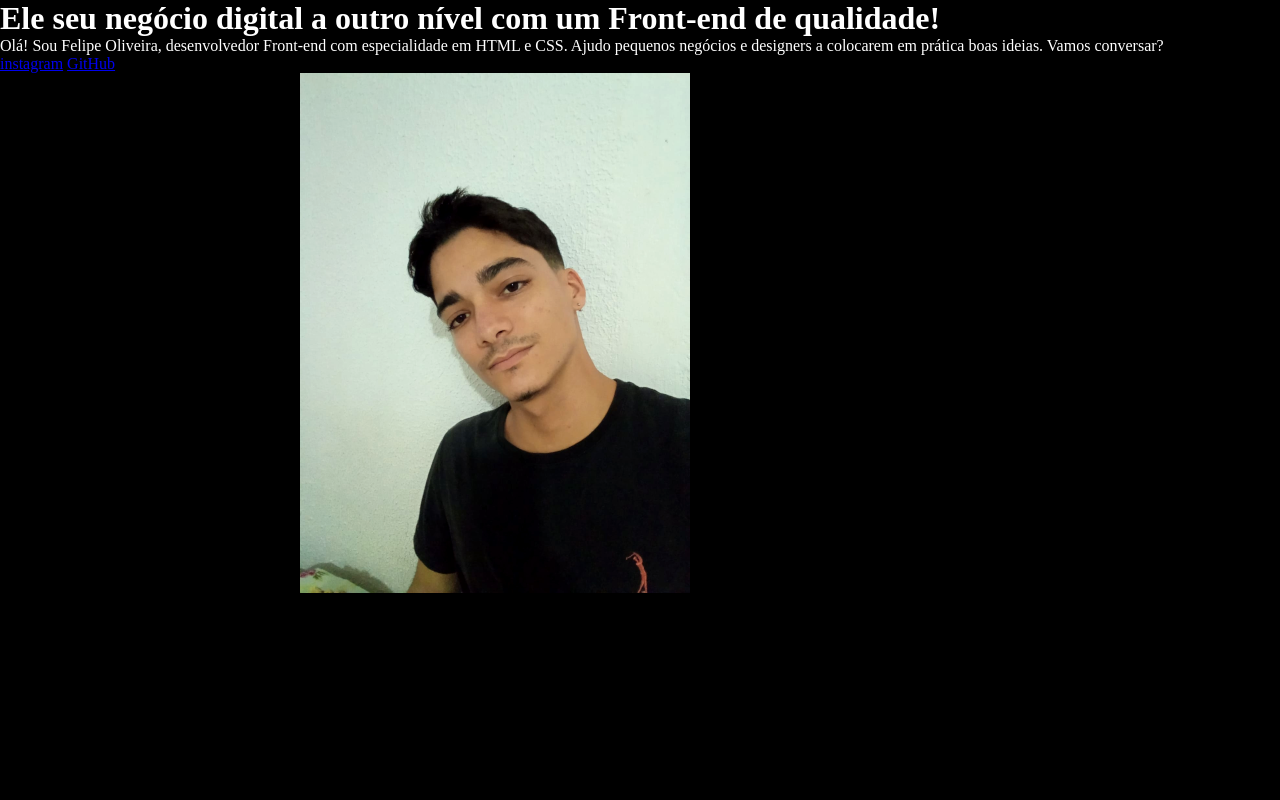
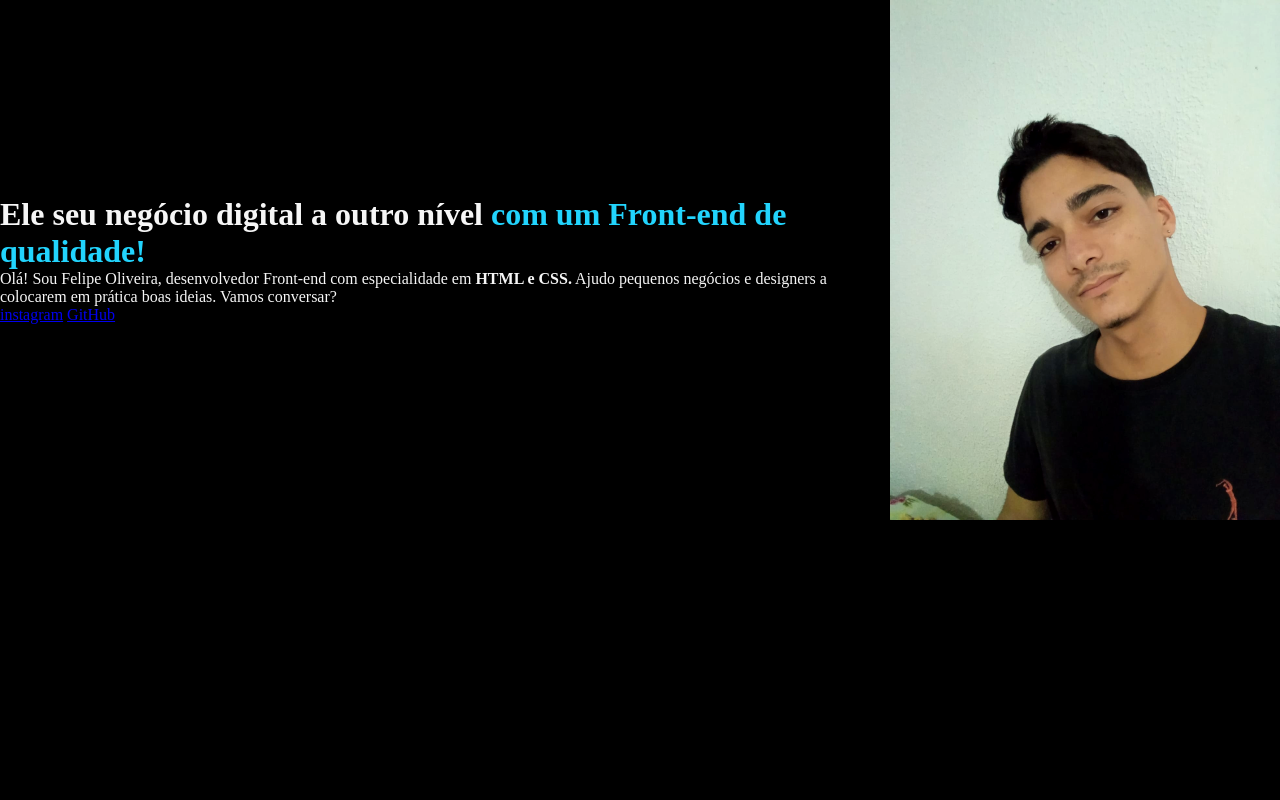
Before and after one commit to Felipeoliveeira/html-css, a PHP site: page / in a window 1280 px wide. Run offline with PHP 8.4, Linux system fonts and the light colour scheme.

Commit message:
Começando a ajustar posicionamento.

```diff
--- a/Portfólio1/index.html
+++ b/Portfólio1/index.html
@@ -10,8 +10,8 @@
 <body>
     <main>
         <div>
-            <h1>Ele seu negócio digital a outro nível <strong>com um Front-end de qualidade!</strong></h1>
-            <p>Olá! Sou Felipe Oliveira, desenvolvedor Front-end com especialidade em HTML e CSS. Ajudo pequenos negócios e designers a colocarem em prática boas ideias. Vamos conversar?</p>
+            <h1>Ele seu negócio digital a outro nível <strong id="destaque">com um Front-end de qualidade!</strong></h1>
+            <p>Olá! Sou Felipe Oliveira, desenvolvedor Front-end com especialidade em <strong>HTML e CSS.</strong> Ajudo pequenos negócios e designers a colocarem em prática boas ideias. Vamos conversar?</p>
             <a href="https://www.instagram.com/felipeolverr">instagram</a>
             <a href="https://github.com/Felipeoliveeira">GitHub</a>
         </div>
--- a/Portfólio1/style.css
+++ b/Portfólio1/style.css
@@ -5,11 +5,16 @@
     padding: 0%;
 }
 body{
+    height: 100vh;
+    box-sizing: border-box;
     background-color: black;
-    color: white;
-    position: absolute;
+    color: #F6F6F6;
 }
-img{
-    position: relative;
-    left: 300px;
+main{
+    display: flex;
+    align-items: center;
 }
+
+strong#destaque{
+    color:#22D4FD ;
+}
```
